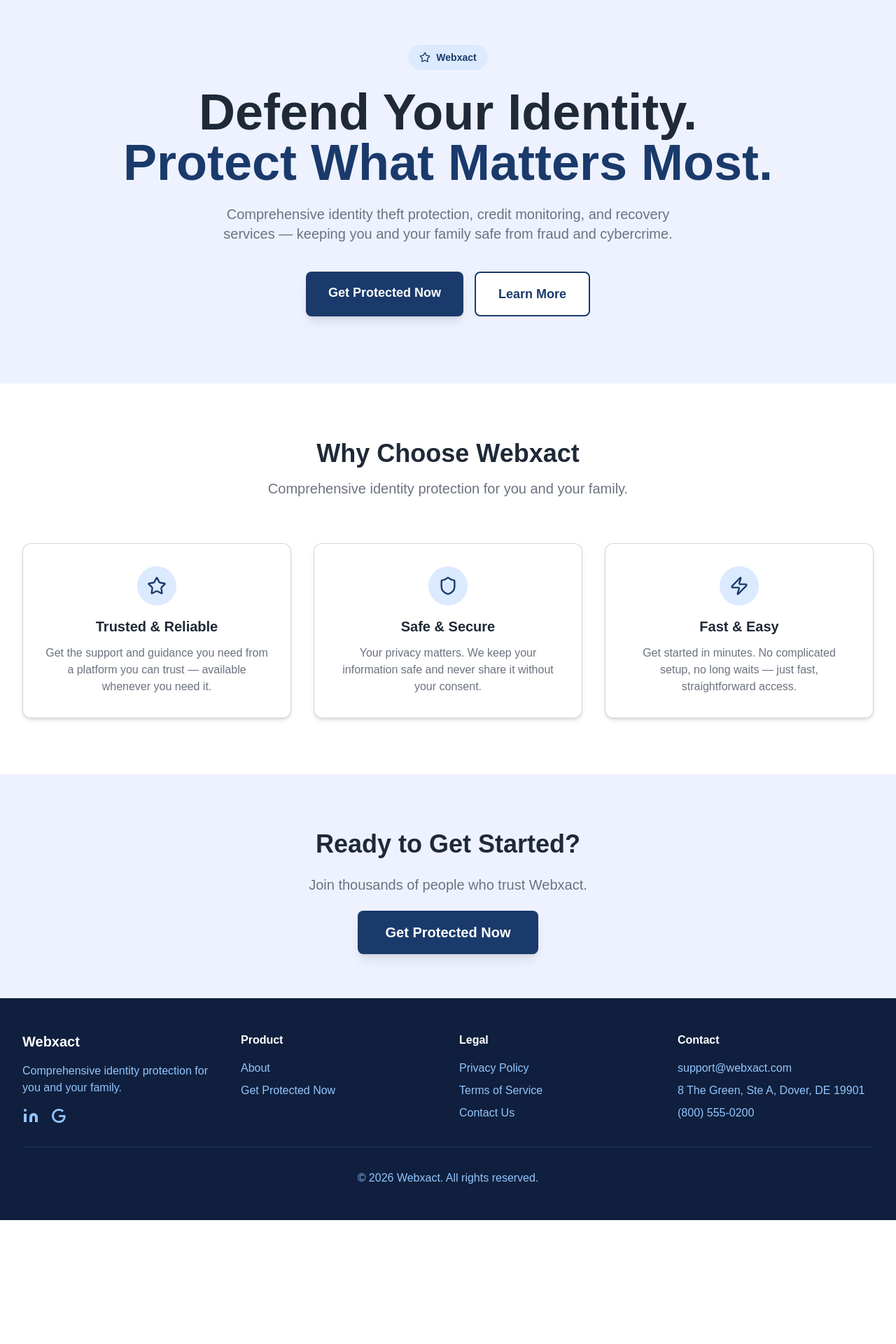
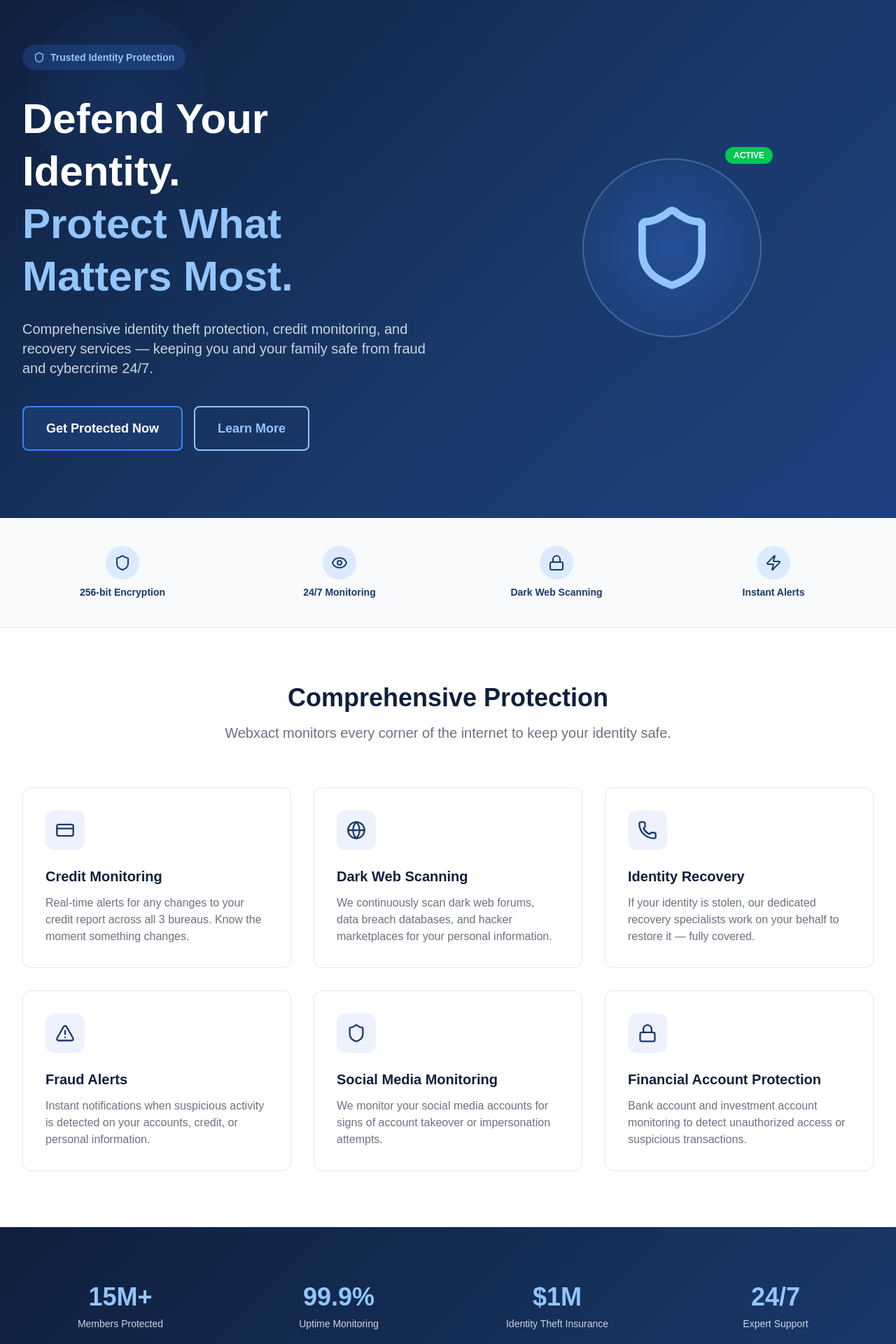
Before and after one commit to Textingman/bume-webxact, a Next.js app: page / in a window 1280 px wide. Shown: the part 160-2080 px from the top of the page at 70% size. Before the commit the page ends 1903 px from the top, so only its background shows below. Built offline with nearby package versions, Linux system fonts and the light colour scheme.

Commit message:
Design upgrade: enhanced UI for ${repo}

```diff
--- a/app/page.tsx
+++ b/app/page.tsx
@@ -1,5 +1,5 @@
 import Link from 'next/link';
-import { Star, Shield, Zap } from 'lucide-react';
+import { Shield, Lock, Eye, AlertTriangle, CheckCircle, Zap, Phone, CreditCard, Globe } from 'lucide-react';
 import Navbar from './components/Navbar';
 import Footer from './components/Footer';
 
@@ -8,78 +8,145 @@
     <div className="min-h-screen" style={{ backgroundColor: '#FFFFFF' }}>
       <Navbar />
 
-      {/* Hero Section */}
-      <section className="py-24" style={{ backgroundColor: '#EEF2FF' }}>
-        <div className="max-w-7xl mx-auto px-4 sm:px-6 lg:px-8">
-          <div className="text-center">
-            <div className="inline-flex items-center gap-2 px-4 py-2 rounded-full text-sm font-semibold mb-6" style={{ backgroundColor: '#DBEAFE', color: '#1A3A6B' }}>
-              <Star className="w-4 h-4" />
-              Webxact
+      {/* Dark Hero */}
+      <section className="relative overflow-hidden py-24" style={{ background: 'linear-gradient(135deg, #0F1F3D 0%, #1A3A6B 60%, #1e4080 100%)' }}>
+        <div className="absolute inset-0 opacity-10">
+          <div className="absolute top-10 left-10 w-64 h-64 rounded-full" style={{ background: 'radial-gradient(circle, #3B82F6, transparent)' }} />
+          <div className="absolute bottom-10 right-10 w-96 h-96 rounded-full" style={{ background: 'radial-gradient(circle, #1A3A6B, transparent)' }} />
         </div>
-            <h1 className="text-5xl font-extrabold sm:text-6xl md:text-7xl" style={{ color: '#1F2937' }}>
-              Defend Your Identity.
-              <span className="block" style={{ color: '#1A3A6B' }}>Protect What Matters Most.</span>
+        <div className="relative max-w-7xl mx-auto px-4 sm:px-6 lg:px-8">
+          <div className="grid lg:grid-cols-2 gap-16 items-center">
+            <div>
+              <div className="inline-flex items-center gap-2 px-4 py-2 rounded-full text-sm font-semibold mb-8" style={{ backgroundColor: 'rgba(59,130,246,0.2)', color: '#93C5FD' }}>
+                <Shield className="w-4 h-4" />
+                Trusted Identity Protection
+              </div>
+              <h1 className="text-5xl lg:text-6xl font-extrabold text-white leading-tight mb-6">
+                Defend Your Identity.<br />
+                <span style={{ color: '#93C5FD' }}>Protect What Matters Most.</span>
               </h1>
-            <p className="mt-6 max-w-2xl mx-auto text-xl" style={{ color: '#6B7280' }}>
-              Comprehensive identity theft protection, credit monitoring, and recovery services — keeping you and your family safe from fraud and cybercrime.
+              <p className="text-xl mb-10" style={{ color: '#CBD5E1' }}>
+                Comprehensive identity theft protection, credit monitoring, and recovery services — keeping you and your family safe from fraud and cybercrime 24/7.
               </p>
-            <div className="mt-10 flex justify-center gap-4 flex-wrap">
-              <Link href="/signup" className="px-8 py-4 text-white text-lg font-semibold rounded-lg shadow-lg transition-opacity hover:opacity-90" style={{ backgroundColor: '#1A3A6B' }}>
+              <div className="flex flex-wrap gap-4">
+                <Link href="/signup" className="px-8 py-4 text-white text-lg font-bold rounded-lg transition-opacity hover:opacity-90" style={{ backgroundColor: '#1A3A6B', border: '2px solid #3B82F6' }}>
                   Get Protected Now
                 </Link>
-              <Link href="/about" className="px-8 py-4 text-lg font-semibold rounded-lg transition-opacity hover:opacity-90 border-2" style={{ color: '#1A3A6B', borderColor: '#1A3A6B', backgroundColor: '#FFFFFF' }}>
+                <Link href="/about" className="px-8 py-4 text-lg font-semibold rounded-lg transition-opacity hover:opacity-90" style={{ color: '#93C5FD', border: '2px solid #93C5FD', backgroundColor: 'transparent' }}>
                   Learn More
                 </Link>
+              </div>
+            </div>
+            {/* Shield Visual */}
+            <div className="flex justify-center">
+              <div className="relative">
+                <div className="w-64 h-64 rounded-full flex items-center justify-center" style={{ background: 'radial-gradient(circle, rgba(59,130,246,0.3), rgba(26,58,107,0.5))', border: '2px solid rgba(147,197,253,0.3)' }}>
+                  <Shield className="w-32 h-32" style={{ color: '#93C5FD' }} />
+                </div>
+                <div className="absolute -top-4 -right-4 bg-green-500 text-white text-xs font-bold px-3 py-1 rounded-full">ACTIVE</div>
+              </div>
             </div>
           </div>
         </div>
       </section>
 
-      {/* Features Section */}
-      <section className="py-20" style={{ backgroundColor: '#FFFFFF' }}>
+      {/* Trust Badges */}
+      <section className="py-10 border-b" style={{ backgroundColor: '#F8FAFC', borderColor: '#E2E8F0' }}>
         <div className="max-w-7xl mx-auto px-4 sm:px-6 lg:px-8">
-          <div className="text-center mb-16">
-            <h2 className="text-4xl font-bold" style={{ color: '#1F2937' }}>Why Choose Webxact</h2>
-            <p className="mt-4 text-xl" style={{ color: '#6B7280' }}>Comprehensive identity protection for you and your family.</p>
+          <div className="grid grid-cols-2 md:grid-cols-4 gap-6 text-center">
+            {[
+              { icon: Shield, label: '256-bit Encryption' },
+              { icon: Eye, label: '24/7 Monitoring' },
+              { icon: Lock, label: 'Dark Web Scanning' },
+              { icon: Zap, label: 'Instant Alerts' },
+            ].map((badge) => (
+              <div key={badge.label} className="flex flex-col items-center gap-2">
+                <div className="w-12 h-12 rounded-full flex items-center justify-center" style={{ backgroundColor: '#DBEAFE' }}>
+                  <badge.icon className="w-6 h-6" style={{ color: '#1A3A6B' }} />
                 </div>
-          <div className="grid md:grid-cols-3 gap-8">
-            <div className="bg-white p-8 rounded-xl shadow-md hover:shadow-xl transition-shadow border" style={{ borderColor: '#1A3A6B33' }}>
-              <div className="flex justify-center mb-4">
-                <div className="w-14 h-14 rounded-full flex items-center justify-center" style={{ backgroundColor: '#DBEAFE' }}>
-                  <Star className="w-7 h-7" style={{ color: '#1A3A6B' }} />
+                <span className="text-sm font-semibold" style={{ color: '#1A3A6B' }}>{badge.label}</span>
               </div>
-              </div>
-              <h3 className="text-xl font-bold text-center mb-3" style={{ color: '#1F2937' }}>Trusted & Reliable</h3>
-              <p className="text-center" style={{ color: '#6B7280' }}>Get the support and guidance you need from a platform you can trust — available whenever you need it.</p>
-            </div>
-            <div className="bg-white p-8 rounded-xl shadow-md hover:shadow-xl transition-shadow border" style={{ borderColor: '#1A3A6B33' }}>
-              <div className="flex justify-center mb-4">
-                <div className="w-14 h-14 rounded-full flex items-center justify-center" style={{ backgroundColor: '#DBEAFE' }}>
-                  <Shield className="w-7 h-7" style={{ color: '#1A3A6B' }} />
-                </div>
-              </div>
-              <h3 className="text-xl font-bold text-center mb-3" style={{ color: '#1F2937' }}>Safe & Secure</h3>
-              <p className="text-center" style={{ color: '#6B7280' }}>Your privacy matters. We keep your information safe and never share it without your consent.</p>
-            </div>
-            <div className="bg-white p-8 rounded-xl shadow-md hover:shadow-xl transition-shadow border" style={{ borderColor: '#1A3A6B33' }}>
-              <div className="flex justify-center mb-4">
-                <div className="w-14 h-14 rounded-full flex items-center justify-center" style={{ backgroundColor: '#DBEAFE' }}>
-                  <Zap className="w-7 h-7" style={{ color: '#1A3A6B' }} />
-                </div>
-              </div>
-              <h3 className="text-xl font-bold text-center mb-3" style={{ color: '#1F2937' }}>Fast & Easy</h3>
-              <p className="text-center" style={{ color: '#6B7280' }}>Get started in minutes. No complicated setup, no long waits — just fast, straightforward access.</p>
-            </div>
+            ))}
           </div>
         </div>
       </section>
 
-      {/* CTA Section */}
-      <section className="py-20" style={{ backgroundColor: '#EEF2FF' }}>
+      {/* What We Protect */}
+      <section className="py-20" style={{ backgroundColor: '#FFFFFF' }}>
+        <div className="max-w-7xl mx-auto px-4 sm:px-6 lg:px-8">
+          <div className="text-center mb-16">
+            <h2 className="text-4xl font-bold mb-4" style={{ color: '#0F1F3D' }}>Comprehensive Protection</h2>
+            <p className="text-xl max-w-3xl mx-auto" style={{ color: '#6B7280' }}>
+              Webxact monitors every corner of the internet to keep your identity safe.
+            </p>
+          </div>
+          <div className="grid md:grid-cols-3 gap-8">
+            {[
+              { icon: CreditCard, title: 'Credit Monitoring', desc: 'Real-time alerts for any changes to your credit report across all 3 bureaus. Know the moment something changes.' },
+              { icon: Globe, title: 'Dark Web Scanning', desc: 'We continuously scan dark web forums, data breach databases, and hacker marketplaces for your personal information.' },
+              { icon: Phone, title: 'Identity Recovery', desc: 'If your identity is stolen, our dedicated recovery specialists work on your behalf to restore it — fully covered.' },
+              { icon: AlertTriangle, title: 'Fraud Alerts', desc: 'Instant notifications when suspicious activity is detected on your accounts, credit, or personal information.' },
+              { icon: Shield, title: 'Social Media Monitoring', desc: 'We monitor your social media accounts for signs of account takeover or impersonation attempts.' },
+              { icon: Lock, title: 'Financial Account Protection', desc: 'Bank account and investment account monitoring to detect unauthorized access or suspicious transactions.' },
+            ].map((feature) => (
+              <div key={feature.title} className="p-8 rounded-xl border hover:shadow-lg transition-all hover:border-blue-200" style={{ borderColor: '#E2E8F0' }}>
+                <div className="w-14 h-14 rounded-xl flex items-center justify-center mb-6" style={{ backgroundColor: '#EEF2FF' }}>
+                  <feature.icon className="w-7 h-7" style={{ color: '#1A3A6B' }} />
+                </div>
+                <h3 className="text-xl font-bold mb-3" style={{ color: '#0F1F3D' }}>{feature.title}</h3>
+                <p style={{ color: '#6B7280' }}>{feature.desc}</p>
+              </div>
+            ))}
+          </div>
+        </div>
+      </section>
+
+      {/* Stats */}
+      <section className="py-20" style={{ background: 'linear-gradient(135deg, #0F1F3D, #1A3A6B)' }}>
+        <div className="max-w-7xl mx-auto px-4 sm:px-6 lg:px-8">
+          <div className="grid grid-cols-2 md:grid-cols-4 gap-8 text-center">
+            {[
+              { value: '15M+', label: 'Members Protected' },
+              { value: '99.9%', label: 'Uptime Monitoring' },
+              { value: '$1M', label: 'Identity Theft Insurance' },
+              { value: '24/7', label: 'Expert Support' },
+            ].map((stat) => (
+              <div key={stat.label}>
+                <div className="text-4xl font-extrabold mb-2" style={{ color: '#93C5FD' }}>{stat.value}</div>
+                <div className="text-sm font-medium" style={{ color: '#CBD5E1' }}>{stat.label}</div>
+              </div>
+            ))}
+          </div>
+        </div>
+      </section>
+
+      {/* How It Works */}
+      <section className="py-20" style={{ backgroundColor: '#F8FAFC' }}>
+        <div className="max-w-7xl mx-auto px-4 sm:px-6 lg:px-8">
+          <h2 className="text-4xl font-bold text-center mb-16" style={{ color: '#0F1F3D' }}>How Webxact Works</h2>
+          <div className="grid md:grid-cols-3 gap-8">
+            {[
+              { step: '01', title: 'Sign Up in Minutes', desc: 'Create your account and enter your personal information. We start monitoring immediately.' },
+              { step: '02', title: 'We Monitor 24/7', desc: 'Our systems continuously scan the internet, dark web, and financial networks for your data.' },
+              { step: '03', title: 'Instant Alerts & Recovery', desc: 'Get notified the moment a threat is detected. Our team helps you recover if needed.' },
+            ].map((step) => (
+              <div key={step.step} className="text-center p-8">
+                <div className="text-6xl font-extrabold mb-4" style={{ color: '#DBEAFE' }}>{step.step}</div>
+                <h3 className="text-xl font-bold mb-3" style={{ color: '#0F1F3D' }}>{step.title}</h3>
+                <p style={{ color: '#6B7280' }}>{step.desc}</p>
+              </div>
+            ))}
+          </div>
+        </div>
+      </section>
+
+      {/* CTA */}
+      <section className="py-20" style={{ background: 'linear-gradient(135deg, #1A3A6B, #0F1F3D)' }}>
         <div className="max-w-4xl mx-auto px-4 sm:px-6 lg:px-8 text-center">
-          <h2 className="text-4xl font-bold mb-6" style={{ color: '#1F2937' }}>Ready to Get Started?</h2>
-          <p className="text-xl mb-10" style={{ color: '#6B7280' }}>Join thousands of people who trust Webxact.</p>
-          <Link href="/signup" className="px-10 py-5 text-white text-xl font-semibold rounded-lg shadow-lg transition-opacity hover:opacity-90" style={{ backgroundColor: '#1A3A6B' }}>
+          <Shield className="w-16 h-16 mx-auto mb-6" style={{ color: '#93C5FD' }} />
+          <h2 className="text-4xl font-bold text-white mb-6">Start Protecting Your Identity Today</h2>
+          <p className="text-xl mb-10" style={{ color: '#CBD5E1' }}>Join millions of people who trust Webxact to keep their identity safe.</p>
+          <Link href="/signup" className="inline-block font-bold px-10 py-5 rounded-lg text-xl transition-opacity hover:opacity-90" style={{ backgroundColor: '#3B82F6', color: '#FFFFFF' }}>
             Get Protected Now
           </Link>
         </div>
```
Lines whose indentation alone changed are shown as unchanged.
